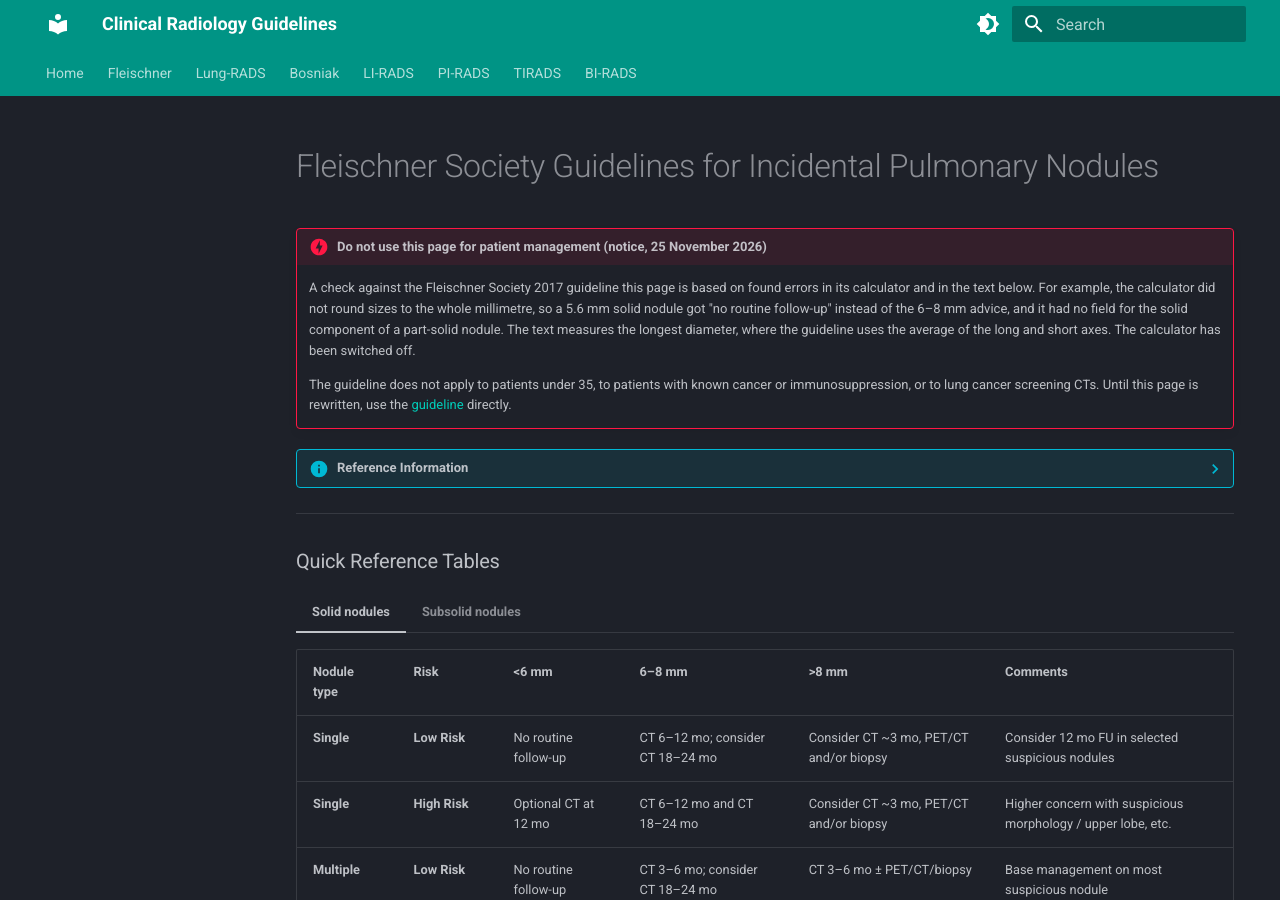
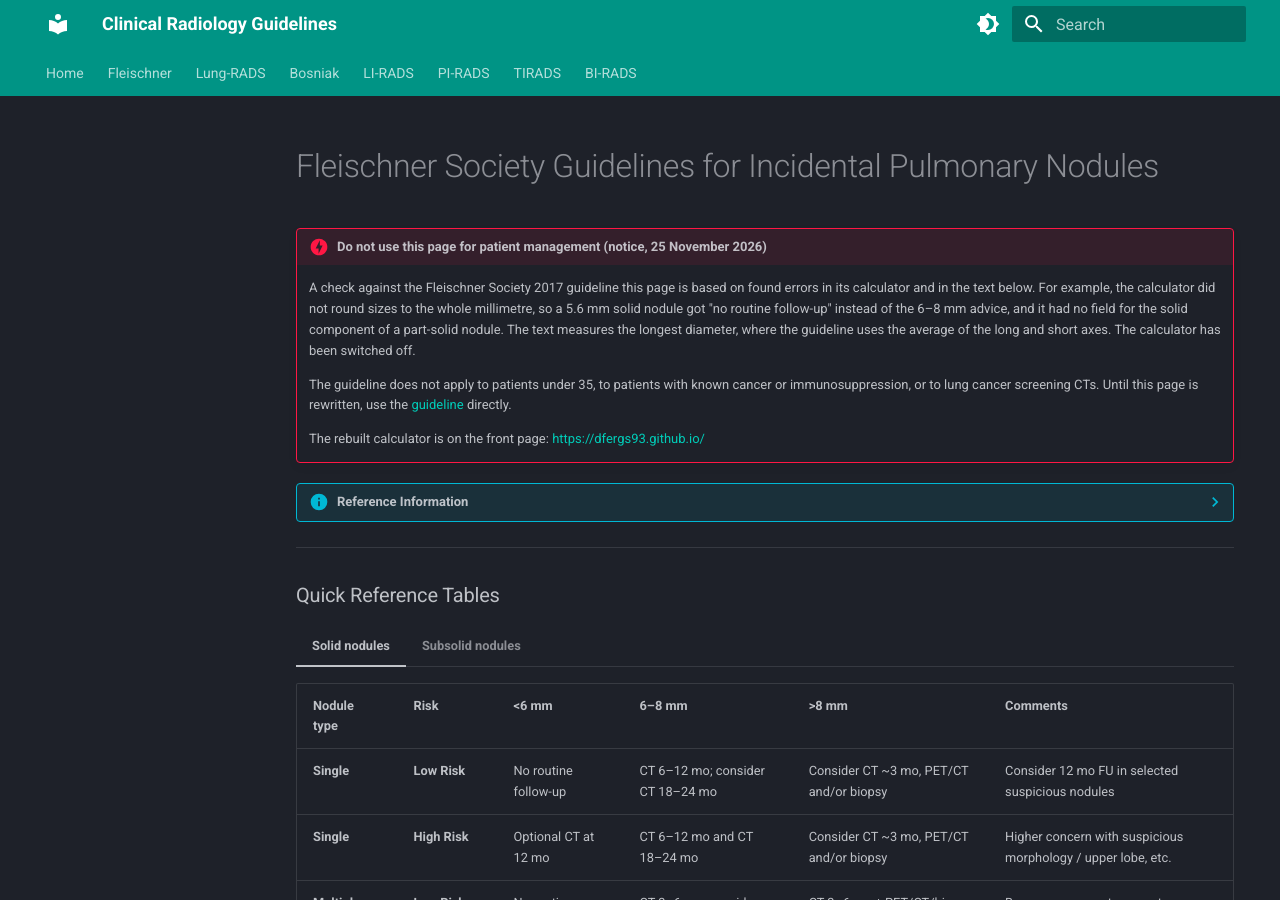
Before and after one commit to dfergs93/guidelines_manager, an MkDocs documentation site: the page built from docs/pulmonary/fleischner.md, in a window 1280 px wide and 900 px high. Built offline with MkDocs 1.6.1 and Material for MkDocs 9.7.7, drawn with Linux system fonts in a browser that asks for light colours; comment, search, counter and statistics services are not loaded.

Commit message:
docs: point the Fleischner notice to the rebuilt calculator on the front page
Co-Authored-By: Claude Opus 5.5 <noreply@anthropic.com>
Claude-Session: https://claude.ai/code/session_018rxg1PuJtLzstwBW3FFyVK

```diff
--- a/docs/pulmonary/fleischner.md
+++ b/docs/pulmonary/fleischner.md
@@ -19,6 +19,8 @@ keywords:
     A check against the Fleischner Society 2017 guideline this page is based on found errors in its calculator and in the text below. For example, the calculator did not round sizes to the whole millimetre, so a 5.6 mm solid nodule got "no routine follow-up" instead of the 6–8 mm advice, and it had no field for the solid component of a part-solid nodule. The text measures the longest diameter, where the guideline uses the average of the long and short axes. The calculator has been switched off.
 
     The guideline does not apply to patients under 35, to patients with known cancer or immunosuppression, or to lung cancer screening CTs. Until this page is rewritten, use the [guideline](https://doi.org/10.1148/radiol.2017161659) directly.
+
+    The rebuilt calculator is on the front page: <https://dfergs93.github.io/>
 
 ??? info "Reference Information"
     **Full Citation:** MacMahon H, Naidich DP, Goo JM, et al. Guidelines for Management of Incidental Pulmonary Nodules Detected on CT Images: From the Fleischner Society 2017. *Radiology*. 2017;284(1):228-243.
```
